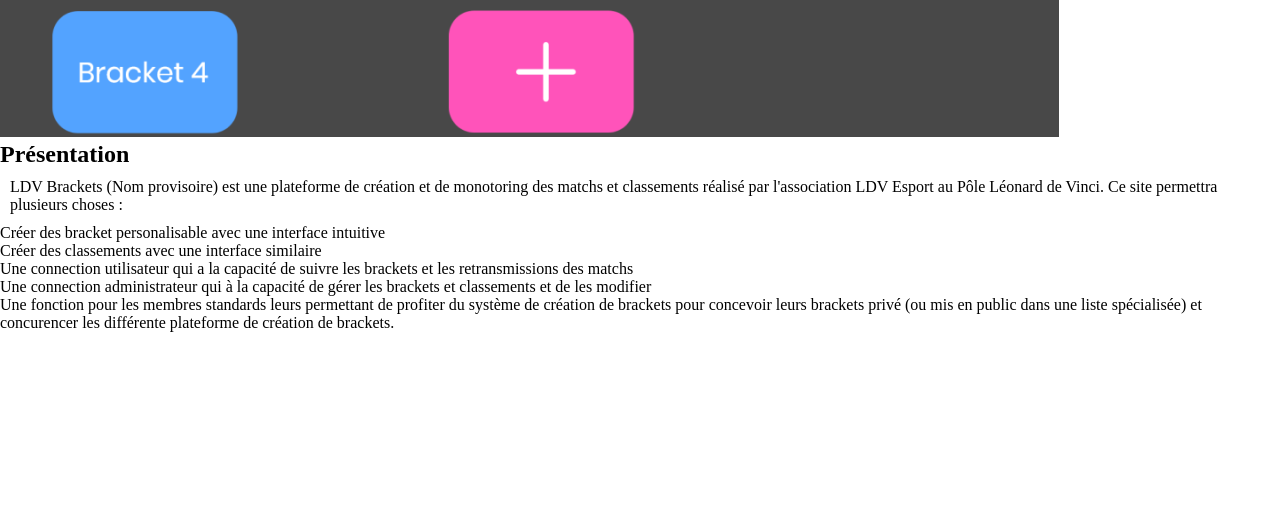
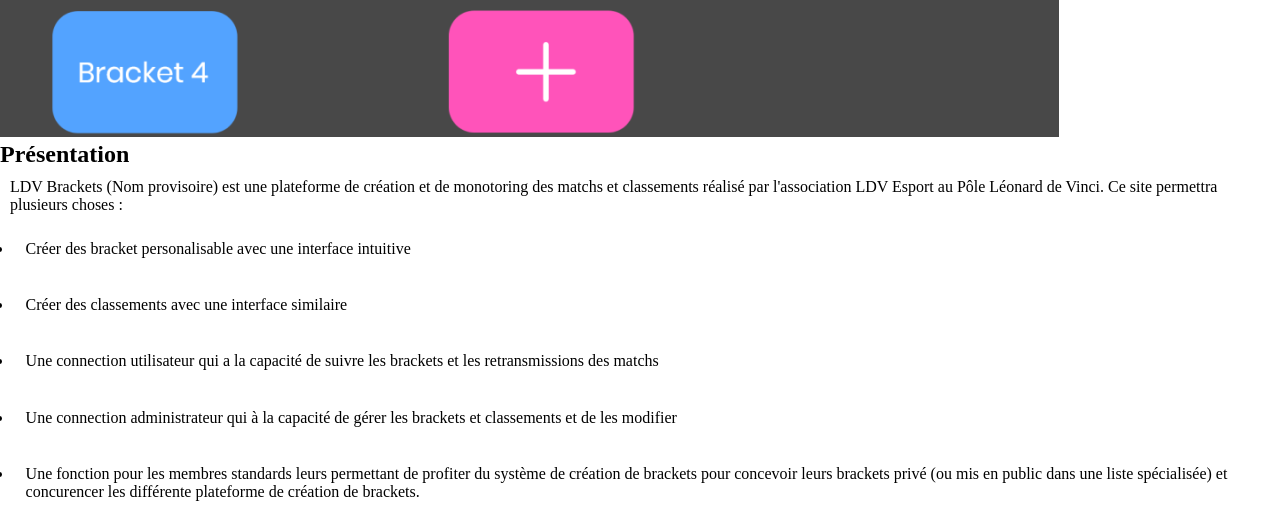
Before and after one commit to Simrche/DeskCode, a PHP site: page / in a window 1280 px wide. Shown: the part 658-1185 px from the top of the page. Before the commit the page ends 990 px from the top, so only its background shows below. Run offline with PHP 8.4, Linux system fonts and the light colour scheme.

Commit message:
fix des list bullet

```diff
--- a/css/style.css
+++ b/css/style.css
@@ -14,3 +14,8 @@
 {
 	margin: 10px;
 }
+
+.list li{
+	margin: 1%;
+	padding: 1%;
+}
--- a/index.html
+++ b/index.html
@@ -28,8 +28,7 @@
 
         Ce site permettra plusieurs choses :
 
-        <ul>
-
+        <ul class="list">
             <li>Créer des bracket personalisable avec une interface intuitive</li>
             <li>Créer des classements avec une interface similaire</li>
             <li>Une connection utilisateur qui a la capacité de suivre les brackets et les retransmissions des matchs</li>
```
